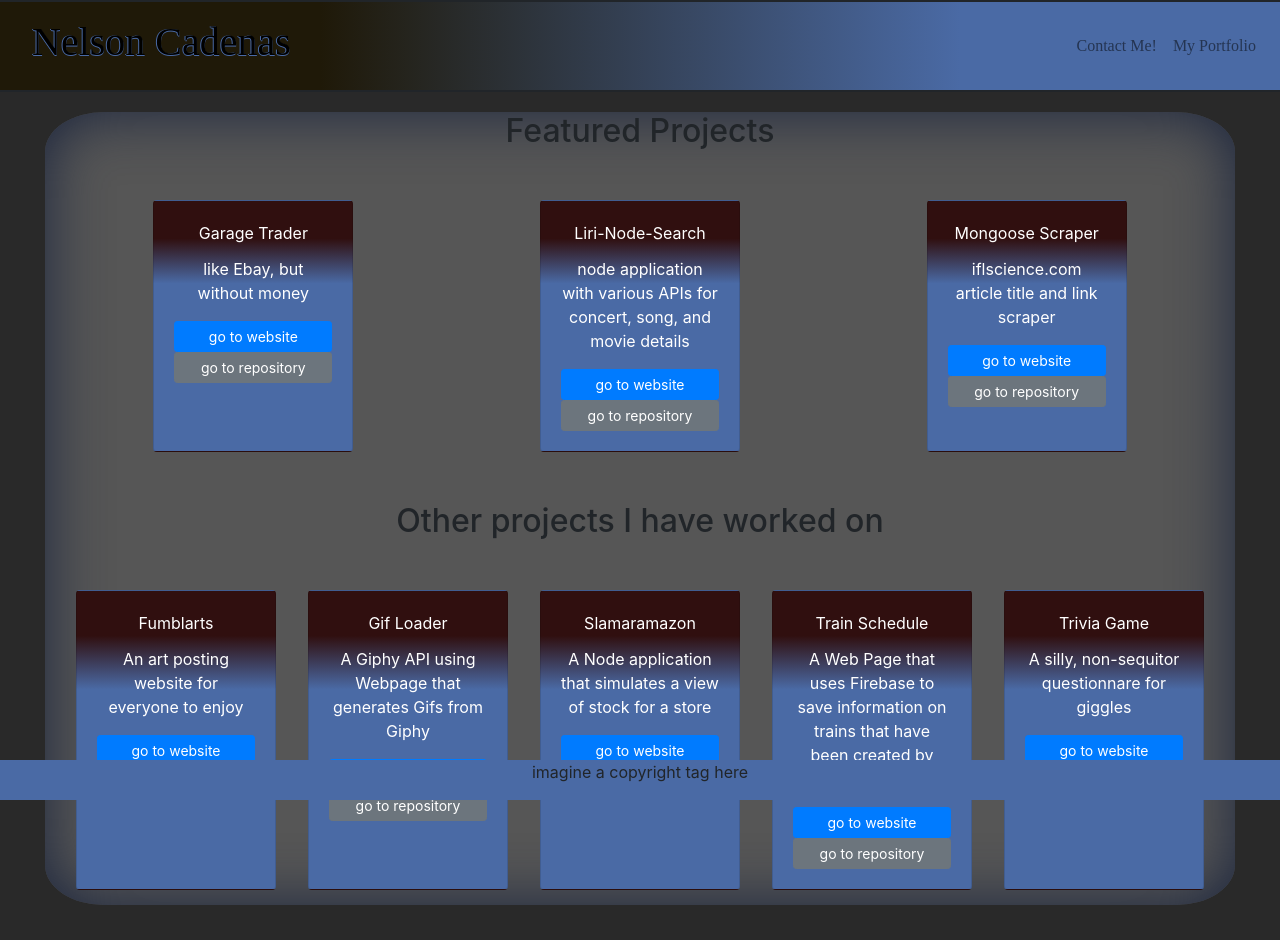
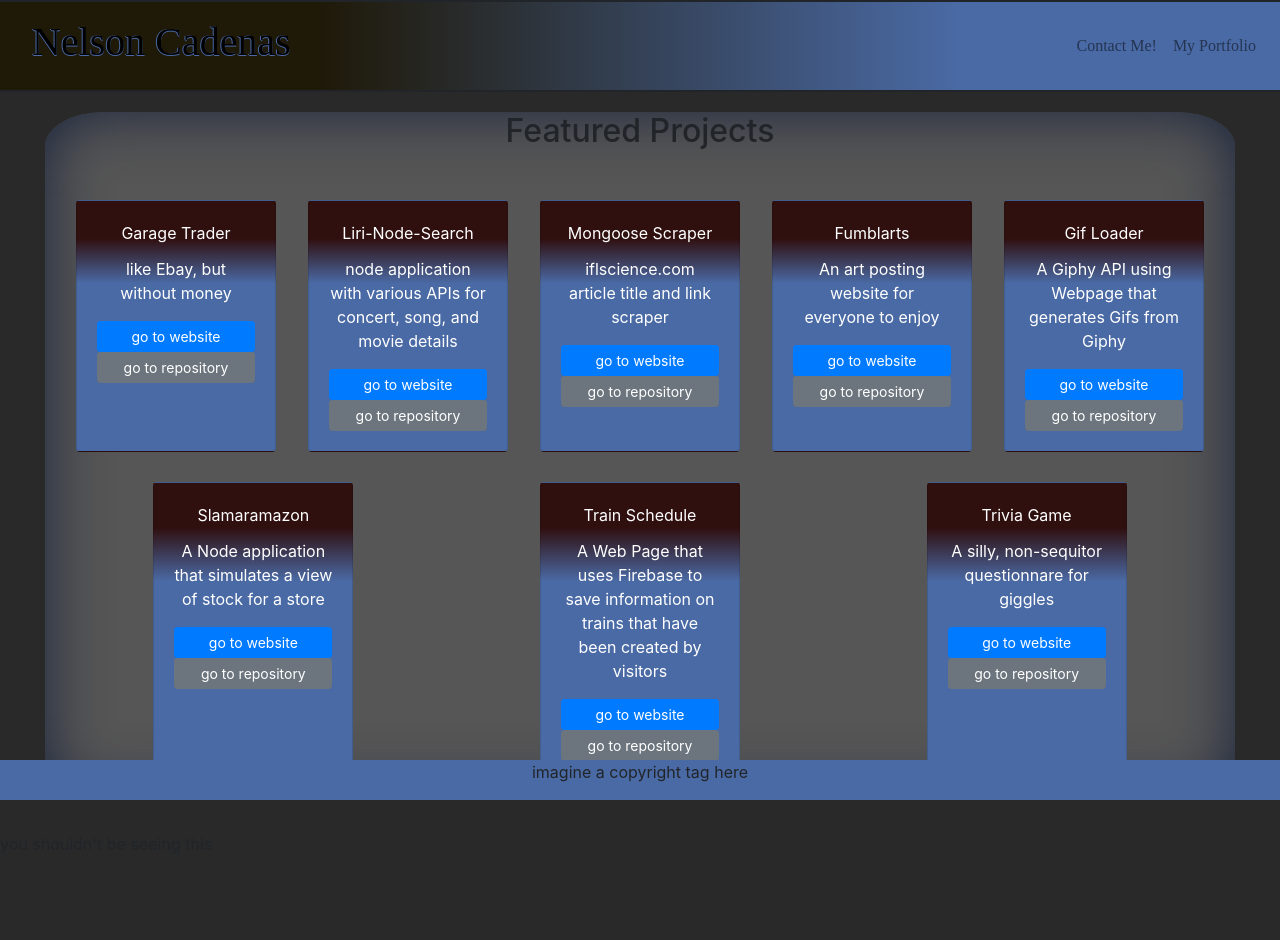
Before and after one commit to NelsonCad/personal-website, a React (Create React App) app: page /portfolio in a window 1280 px wide. After the commit the page ends 872 px from the top, so only its background shows below. Built offline with nearby package versions, Linux system fonts and the light colour scheme.

Commit message:
added footspace for the area behind the Footer, started coding for a modal using hooks

```diff
--- /dev/null
+++ b/src/components/Modal/index.js
@@ -0,0 +1,28 @@
+import React, {useState} from "react";
+import { Button, Modal, ModalHeader, ModalBody, ModalFooter } from "reactstrap";
+import "./Modal.css";
+
+function Modalview(props) {
+
+    const [modal, setmodal] = useState(false);
+
+    const toggle = () => setmodal(!modal);
+
+    return (
+        <div>
+            <Modal isOpen={modal} onClick={toggle} id={props.id}>
+            <ModalHeader toggle={toggle}>{props.title}</ModalHeader>
+        <ModalBody>
+          {props.description}
+        </ModalBody>
+        <ModalFooter>
+          <Button href={props.link} target="_blank" color="primary" size="sm">Website</Button>{' '}
+          <Button href={props.repo} target="_blank" color="secondary" size="sm">Repository</Button>
+        </ModalFooter>
+            </Modal>
+
+        </div>
+    );
+};
+
+export default Modalview;
--- /dev/null
+++ b/src/components/footerspace/footSpace.css
@@ -0,0 +1,3 @@
+.footSpace {
+    height: 40px;
+}
--- /dev/null
+++ b/src/components/footerspace/index.js
@@ -0,0 +1,13 @@
+import React from "react";
+import "./footSpace.css"
+
+function Space () {
+
+    return (
+        <div className="footSpace">
+                <p>you shouldn't be seeing this</p>
+            </div>
+    );
+};
+
+export default Space;
--- a/src/components/Emptyspace/index.js
+++ b/src/components/navspace/index.js
@@ -1,7 +1,7 @@
 import React from "react";
 import "./Emptyspace.css"
 
-function Space () {
+function navSpace () {
 
     return (
         <div className="emptySpace">
@@ -10,4 +10,4 @@ function Space () {
     );
 };
 
-export default Space;
+export default navSpace;
--- a/src/components/project-card/index.js
+++ b/src/components/project-card/index.js
@@ -5,7 +5,8 @@ import "./project-card.css";
 function Project(props) {
 
     return (
-            <Card body id={props.id} className="item-display-wrap">
+            <Card body id={props.id} className="item-display-wrap"
+            onClick={props.onClick}>
                 <CardTitle className="title">{props.title}</CardTitle>
                 <CardText className="desc">{props.description}</CardText>
                 <Button href={props.link} target="_blank" color="primary" size="sm">go to website</Button>
--- a/src/components/projectList.json
+++ b/src/components/projectList.json
@@ -19,5 +19,39 @@
         "description": "iflscience.com article title and link scraper",
         "link": "https://dry-anchorage-82464.herokuapp.com",
         "repo": "https://github.com/NelsonCad/mongooseScraper"
+    } ,{
+        "id": 3,
+        "title": "Fumblarts",
+        "link": "https://hidden-tor-94730.herokuapp.com/",
+        "description": "An art posting website for everyone to enjoy",
+        "repo": "https://github.com/NelsonCad/Project-2"
+    },
+    {
+        "id": 4,
+        "title": "Gif Loader",
+        "link": "https://nelsoncad.github.io/Giphy-Gif-Loader/",
+        "description": "A Giphy API using Webpage that generates Gifs from Giphy",
+        "repo": "https://github.com/NelsonCad/Giphy-Gif-Loader"
+    },
+    {
+        "id": 5,
+        "title": "Slamaramazon",
+        "link": "https://github.com/NelsonCad/Slamaramazon",
+        "description": "A Node application that simulates a view of stock for a store",
+        "repo": "https://github.com/NelsonCad/Slamaramazon"
+    },
+    {
+        "id": 6,
+        "title": "Train Schedule",
+        "link": "https://nelsoncad.github.io/Train-Schedule/",
+        "description": "A Web Page that uses Firebase to save information on trains that have been created by visitors",
+        "repo": "https://github.com/NelsonCad/Train-Schedule"
+    },
+    {
+        "id": 7,
+        "title": "Trivia Game",
+        "link": "https://nelsoncad.github.io/Trivial-Game/",
+        "description": "A silly, non-sequitor questionnare for giggles",
+        "repo": "https://github.com/NelsonCad/Trivial-Game"
     }
 ]
--- a/src/pages/contact.js
+++ b/src/pages/contact.js
@@ -1,5 +1,5 @@
 import React from "react";
-import Space from "../components/Emptyspace";
+import Space from "../components/Emptyspace/navspace";
 import "./placeholder.css";
 import {
     Container,
--- a/src/pages/home.js
+++ b/src/pages/home.js
@@ -1,5 +1,5 @@
 import React from "react";
-import Space from "../components/Emptyspace";
+import Space from "../components/Emptyspace/navspace";
 import "./placeholder.css";
 import {
     Container,
--- a/src/pages/portfolio.js
+++ b/src/pages/portfolio.js
@@ -1,25 +1,44 @@
-import React from "react";
+import React, { useState } from "react";
 import Jumbo from "../components/Jumbotron";
 import Project from "../components/project-card";
 import projects from "../components/projectList";
-import otherProjects from "../components/otherProjList"
-import Space from "../components/Emptyspace";
+// import otherProjects from "../components/otherProjList";
+import Modalview from "../components/Modal";
+import NavSpace from "../components/navspace";
+import FootSpace from "../components/footerspace"
 import "./portfolio.css";
 
 function Portfolio() {
 
+    const [modal, setModal] = useState(false);
+    const [projectClicked, setProjectClicked] = useState({});
+
+    function toggle() {
+
+        setModal(!modal);
+    }
+
     return (
         <div>
-            <Space />
+            <NavSpace />
+            <Modalview newModal={modal}
+                id={projectClicked.id}
+                title={projectClicked.title}
+                description={projectClicked.description}
+                link={projectClicked.link}
+                repo={projectClicked.repo}
+            ></Modalview>
             <Jumbo className="jumbo">
 
                 <div className="text">
                     <h2>Featured Projects</h2>
                 </div>
 
-                <div className="item-display-container cardBuild">
+                <div className="item-display-container cardBuild"
+                >
                     {projects.map(project => (
                         <Project
+                            onClick={() => toggle()}
                             id={project.id}
                             key={project.id}
                             title={project.title}
@@ -30,7 +49,7 @@ function Portfolio() {
                     ))}
                 </div>
 
-                <div className="text">
+                {/* <div className="text">
                     <h2>Other projects I have worked on</h2>
                 </div>
 
@@ -45,10 +64,10 @@ function Portfolio() {
                             repo={project.repo}
                         />
                     ))}
-                </div>
-
+                </div> */}
 
             </Jumbo>
+            <FootSpace />
         </div>
     )
 };
```
Also changed, not shown: src/components/Modal/Modal.css (added), src/components/navspace/Emptyspace.css (renamed from src/components/Emptyspace/Emptyspace.css).
